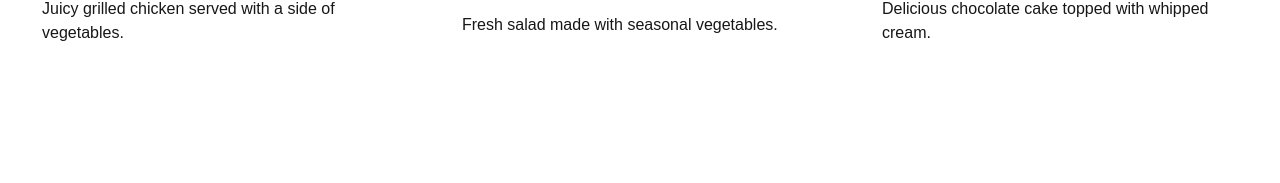
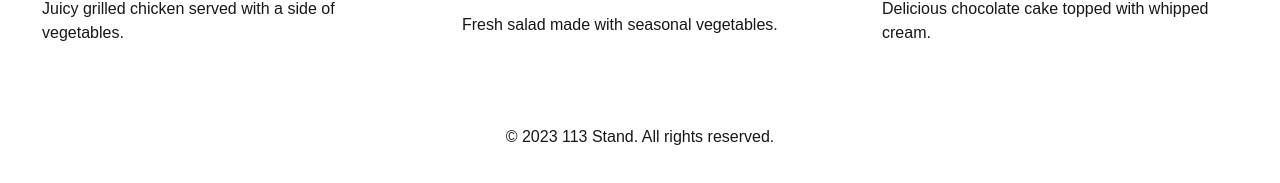
Before and after one commit to Timothy0508/113-schoolfair-site, a Next.js app: page / in a window 1280 px wide. Shown: the part 1152-1335 px from the top of the page. Before the commit the page ends 1239 px from the top, so only its background shows below. Built offline with nearby package versions, Linux system fonts and the light colour scheme.

Commit message:
Add footer section with copyright notice and enhance footer styles

```diff
--- a/src/app/page.tsx
+++ b/src/app/page.tsx
@@ -84,7 +84,9 @@
         </div>
       </section>
       <footer className={styles.footer}>
-
+        <div className={styles.footerText}>
+          <p>&copy; 2023 113 Stand. All rights reserved.</p>
+        </div>
       </footer>
     </main>
 
--- a/src/app/styles.module.css
+++ b/src/app/styles.module.css
@@ -154,3 +154,13 @@
   font-size: 1.5em;
   color: white;
 }
+
+.footer {
+  display: flex;
+  flex-direction: column;
+  justify-content: space-evenly;
+  align-items: center;
+  padding: 20px;
+  width: 100%;
+  height: 100px;
+}
```
